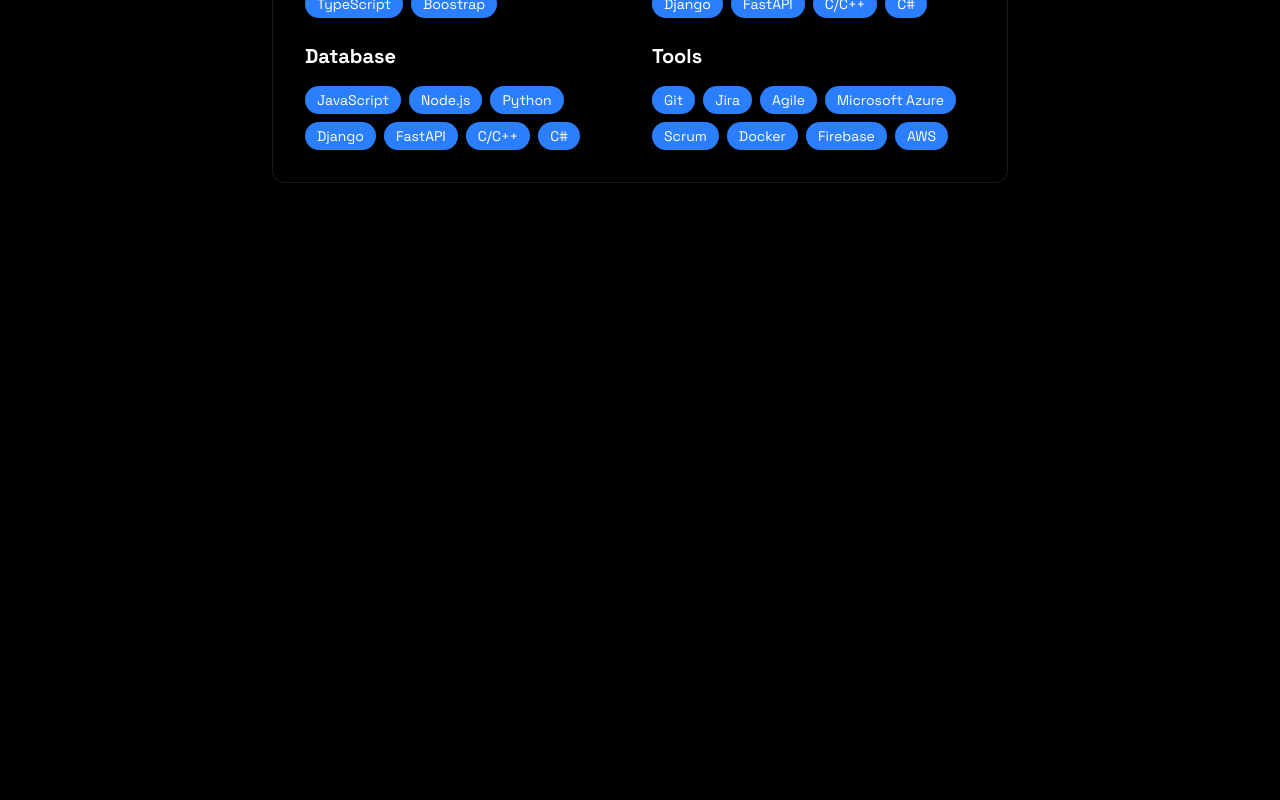
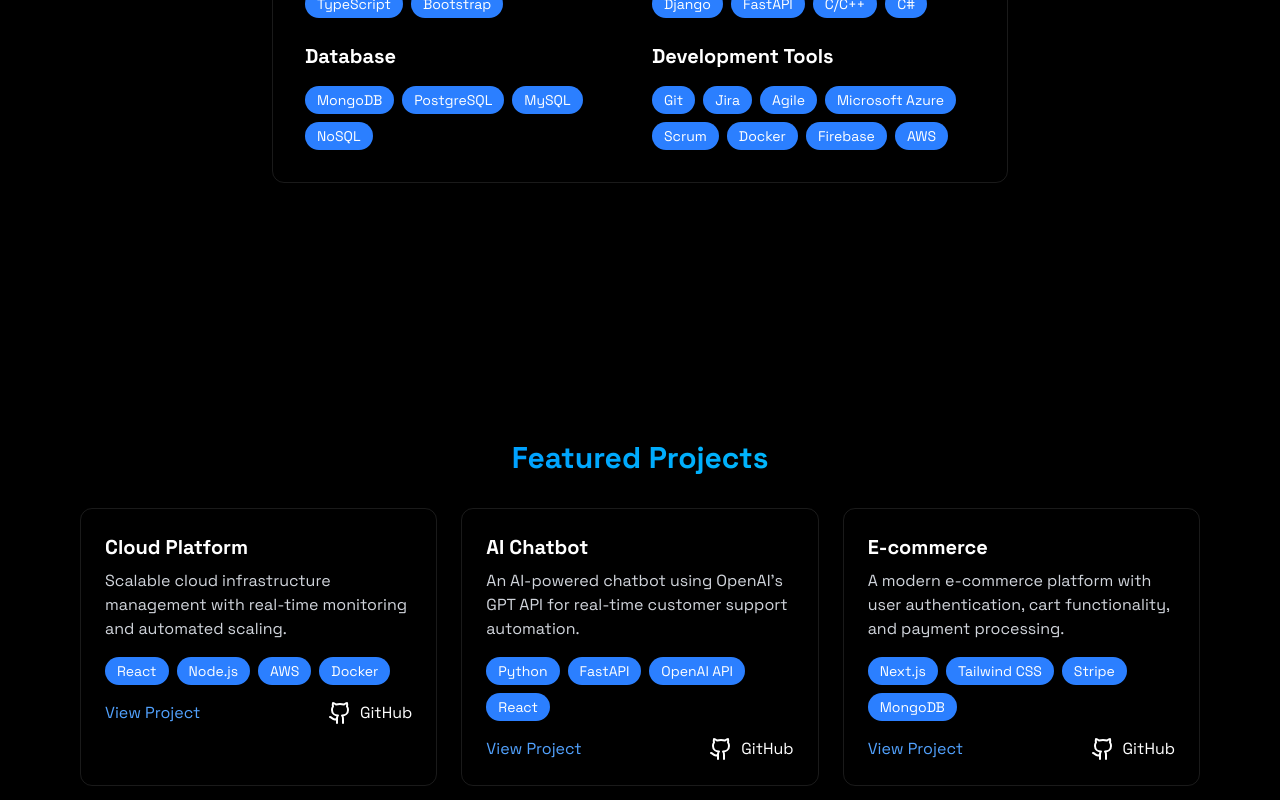
Before and after one commit to nguyennb12/Portfolio, a React (Vite) app: page / in a window 1280 px wide. Shown: the part 1240-2040 px from the top of the page. Before the commit the page ends 1600 px from the top, so only its background shows below. Built offline with nearby package versions, Linux system fonts and the light colour scheme.

Commit message:
Implemented featured projects

```diff
--- a/package.json
+++ b/package.json
@@ -12,6 +12,7 @@
   "dependencies": {
     "@tailwindcss/vite": "^4.0.4",
     "emailjs-com": "^3.2.0",
+    "lucide-react": "^0.475.0",
     "react": "^19.0.0",
     "react-dom": "^19.0.0"
   },
--- a/src/App.jsx
+++ b/src/App.jsx
@@ -6,6 +6,7 @@
 import { MobileMenu } from "./compnents/MobileMenu";
 import { Home } from "./compnents/sections/Home";
 import { About } from "./compnents/sections/About";
+import { Projects } from "./compnents/sections/Project";
 
 function App() {
   const [isLoaded, setIsLoaded] = useState(false);
@@ -22,6 +23,7 @@
         <MobileMenu menuOpen={menuOpen} setMenuOpen={setMenuOpen} />
         <Home />
         <About />
+        <Projects />
       </div>
     </>
   );
--- a/src/compnents/sections/About.jsx
+++ b/src/compnents/sections/About.jsx
@@ -1,8 +1,39 @@
 export const About = () => {
-    const frontendSkills = ["React.js", "Vue.js", "Tailwind CSS", "TypeScript", "Boostrap"];
-    const backendSkills = ["JavaScript", "Node.js", "Python", "Django", "FastAPI", "C/C++", "C#"];
-    const dataBaseSkills = ["MongoDB", "PostgreSQL", "MySQL", "NoSQL"];
-    const tools = ["Git", "Jira", "Agile", "Microsoft Azure", "Scrum", "Docker", "Firebase", "AWS"];
+    const frontendSkills = [
+        "React.js",
+        "Vue.js",
+        "Tailwind CSS",
+        "TypeScript",
+        "Bootstrap" // Fixed typo from "Boostrap"
+    ];
+
+    const backendSkills = [
+        "JavaScript",
+        "Node.js",
+        "Python",
+        "Django",
+        "FastAPI",
+        "C/C++",
+        "C#"
+    ];
+
+    const dataBaseSkills = [
+        "MongoDB",
+        "PostgreSQL",
+        "MySQL",
+        "NoSQL"
+    ];
+
+    const devTools = [
+        "Git",
+        "Jira",
+        "Agile",
+        "Microsoft Azure",
+        "Scrum",
+        "Docker",
+        "Firebase",
+        "AWS"
+    ];
 
     return (
         <section
@@ -15,7 +46,7 @@
                     About Me
                 </h2>
                 {/* Glass Card Container */}
-                <div className="glass rounded-xl p-8 border border-white/10 border hover:-translate-y-1 transition-all ">
+                <div className="glass rounded-xl p-8 border border-white/10 hover:-translate-y-1 transition-all">
                     {/* About Description */}
                     <p className="text-gray-300 mb-6">
                         Passionate developer with expertise in building scalable web
@@ -53,10 +84,11 @@
                                 ))}
                             </div>
                         </div>
+                        {/* Database Section (Fixed Mapping Issue) */}
                         <div>
                             <h3 className="text-xl font-bold mb-4 text-white">Database</h3>
                             <div className="flex flex-wrap gap-2">
-                                {backendSkills.map((tech, index) => (
+                                {dataBaseSkills.map((tech, index) => (
                                     <span
                                         key={index}
                                         className="bg-blue-500 text-white py-1 px-3 rounded-full text-sm hover:bg-blue-500/80
@@ -67,10 +99,11 @@
                                 ))}
                             </div>
                         </div>
+                        {/* Development Tools Section */}
                         <div>
-                            <h3 className="text-xl font-bold mb-4 text-white">Tools</h3>
+                            <h3 className="text-xl font-bold mb-4 text-white">Development Tools</h3>
                             <div className="flex flex-wrap gap-2">
-                                {tools.map((tech, index) => (
+                                {devTools.map((tech, index) => (
                                     <span
                                         key={index}
                                         className="bg-blue-500 text-white py-1 px-3 rounded-full text-sm hover:bg-blue-500/80
--- a/src/compnents/sections/Home.jsx
+++ b/src/compnents/sections/Home.jsx
@@ -1,4 +1,3 @@
-
 export const Home = () => {
     return (
         <section
@@ -9,32 +8,31 @@
                 <h1 className="text-5xl md:text-7xl font-bold mb-6 bg-gradient-to-r from-blue-500 to-cyan-400 text-transparent bg-clip-text">
                     Hi, I'm Brian
                 </h1>
-                <p className="text-gray-400 text-lg mb-8 max-w-lg max-auto">
+                <p className="text-gray-400 text-lg mb-8 max-w-lg mx-auto">
                     I'm a third-year Software Engineering Technology student at Conestoga College
                     with a strong passion for web development and software design.
                     I thrive on building innovative solutions and continuously expanding my skill set.
                     I am proficient in C, C#, C++, Python, and React,
-                    and I am always eager to take on new challenges that push me to grow as a developer
+                    and I am always eager to take on new challenges that push me to grow as a developer.
+                </p>
 
-                </p>
+                {/* Buttons */}
                 <div className="flex justify-center space-x-4">
-                    <a href="#projects" className="bg-blue-500 text-white py-3 px-6 rounded font-medium transition
-                    relative overflow-hidden hover:-translate-y-0.5 hover:shadow-[0_0_15px_rgb(59, 130, 246, 0.4)]"
+                    <a href="#projects"
+                        className="bg-blue-500 text-white py-3 px-6 rounded font-medium transition
+                        relative overflow-hidden hover:-translate-y-0.5 hover:shadow-[0_0_15px_rgb(59,130,246,0.4)]"
                     >
                         View Projects
                     </a>
+
                     <a href="#contact"
                         className="border border-blue-500/50 text-blue-500 py-3 px-6 rounded font-medium transition-all duration-200
-                        hover:-translate-y-0.5 hover:shadow-[0_0_15px_rgb(59, 130, 246, 0.2) hover:bg-blue-500/10]"
+                        hover:-translate-y-0.5 hover:shadow-[0_0_15px_rgb(59,130,246,0.2)] hover:bg-blue-500/10"
                     >
                         Contact Me
                     </a>
                 </div>
-
             </div>
-
-
         </section>
-
     );
 };
--- a/src/compnents/sections/Project.jsx
+++ b/src/compnents/sections/Project.jsx
@@ -0,0 +1,98 @@
+import { Github } from "lucide-react"; // ✅ Import the GitHub icon
+
+export const Projects = () => {
+    const projects = [
+        {
+            id: 1,
+            title: "Cloud Platform",
+            description: "Scalable cloud infrastructure management with real-time monitoring and automated scaling.",
+            technologies: ["React", "Node.js", "AWS", "Docker"],
+            githubLink: "https://github.com/nguyennb12/AdvCompSecProject",
+            projectLink: "#" // Replace with actual project link if available
+        },
+        {
+            id: 2,
+            title: "AI Chatbot",
+            description: "An AI-powered chatbot using OpenAI's GPT API for real-time customer support automation.",
+            technologies: ["Python", "FastAPI", "OpenAI API", "React"],
+            githubLink: "https://github.com/nguyennb12/AI-Chatbot",
+            projectLink: "#" // Replace with actual project link if available
+        },
+
+        {
+            id: 3,
+            title: "E-commerce",
+            description: "A modern e-commerce platform with user authentication, cart functionality, and payment processing.",
+            technologies: ["Next.js", "Tailwind CSS", "Stripe", "MongoDB"],
+            githubLink: "https://github.com/nguyennb12/E-commerce",
+            projectLink: "#" // Replace with actual project link if available
+        },
+        {
+            id: 4,
+            title: "Real-time Chat App",
+            description: "A real-time chat application with authentication, WebSocket integration, and real-time messaging.",
+            technologies: ["Node.js", "React.js", "Firebase", "MongoDB"],
+            githubLink: "https://github.com/nguyennb12/Real-chat",
+            projectLink: "#" // Replace with actual project link if available
+        }
+    ];
+
+    return (
+        <section id="projects" className="min-h-screen flex items-center justify-center py-20">
+            <div className="max-w-6xl mx-auto px-4">
+                <h2 className="text-3xl font-bold mb-8 bg-gradient-to-r from-blue-500 to-cyan-400 bg-clip-text text-transparent text-center">
+                    Featured Projects
+                </h2>
+
+                <div className="grid grid-cols-1 md:grid-cols-2 lg:grid-cols-3 gap-6">
+                    {projects.map((project) => (
+                        <div key={project.id} className="glass rounded-xl p-6 border border-white/10 hover:-translate-y-1 transition-all">
+
+                            {/* Project Title & Description */}
+                            <h3 className="text-xl font-bold mb-2 text-white">{project.title}</h3>
+                            <p className="text-gray-300 mb-4">{project.description}</p>
+
+                            {/* Tech Stack */}
+                            <div className="flex flex-wrap gap-2 mb-4">
+                                {project.technologies.map((tech, index) => (
+                                    <span
+                                        key={index}
+                                        className="bg-blue-500 text-white py-1 px-3 rounded-full text-sm hover:bg-blue-500/80
+                                        hover:shadow-[0_2px_8px_rgba(59,130,224,0.2)] transition"
+                                    >
+                                        {tech}
+                                    </span>
+                                ))}
+                            </div>
+
+                            {/* Links */}
+                            <div className="flex justify-between items-center">
+                                <a
+                                    href={project.projectLink}
+                                    className="text-blue-400 hover:text-blue-300 transition-colors"
+                                    target="_blank"
+                                    rel="noopener noreferrer"
+                                >
+                                    View Project
+                                </a>
+
+                                {/* GitHub Link */}
+                                {project.githubLink && (
+                                    <a
+                                        href={project.githubLink}
+                                        target="_blank"
+                                        rel="noopener noreferrer"
+                                        className="text-white hover:text-blue-400 transition-colors flex items-center gap-2"
+                                    >
+                                        <Github size={24} />
+                                        <span className="hidden md:inline">GitHub</span>
+                                    </a>
+                                )}
+                            </div>
+                        </div>
+                    ))}
+                </div>
+            </div>
+        </section>
+    );
+};
```
Also changed, not shown: 1 other file (tests, documents, lock files or other folders).
